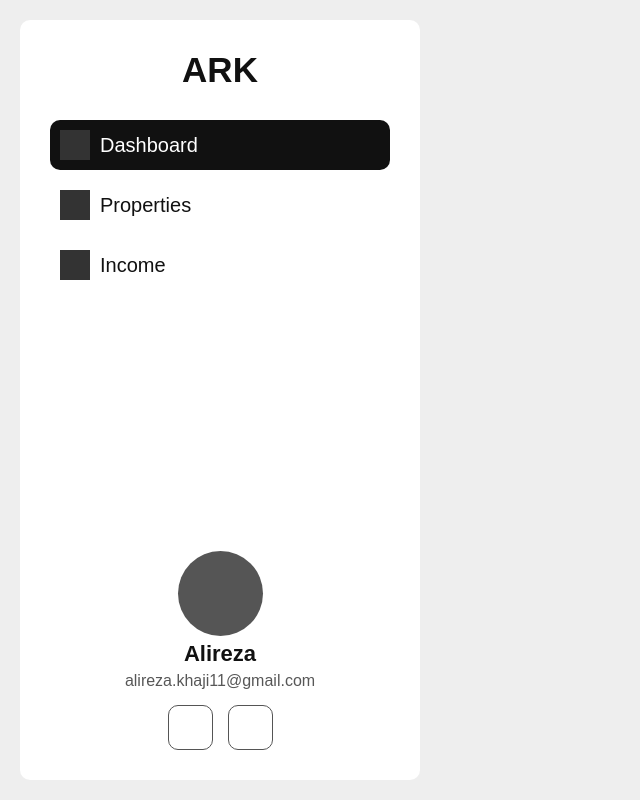
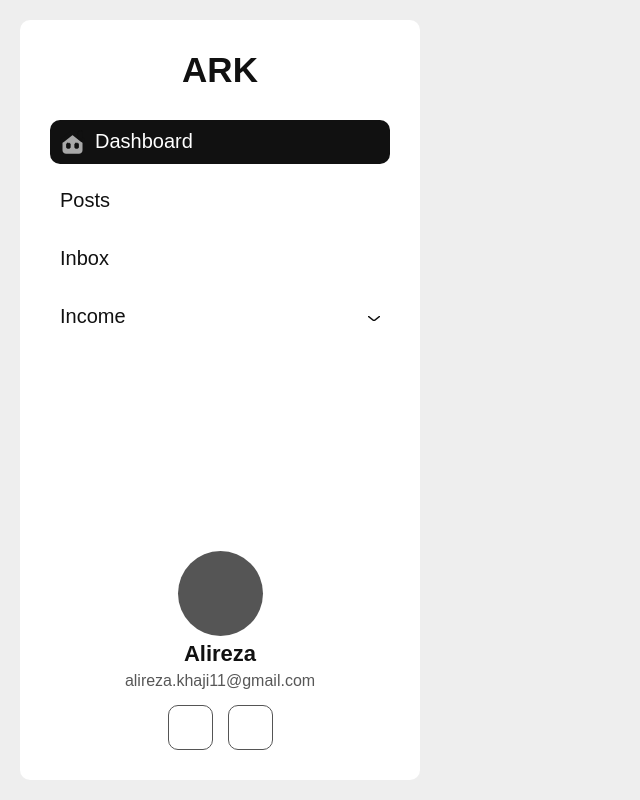
Before and after one commit to ark1111/ark-panel, a React (Vite) app: page / in a window 1280 px wide. Shown: the whole page, without its empty margins (0-640 px from the left). Built offline with nearby package versions, Linux system fonts and the light colour scheme; a web font is replaced by a local one.

Commit message:
feat : nav / Home Icon

```diff
--- /dev/null
+++ b/src/assets/ArrowDown1.tsx
@@ -0,0 +1,32 @@
+type Props = {
+  width?: string;
+  color?: string;
+  strokeWidth?: string;
+};
+
+const ArrowDown1 = ({ width, color, strokeWidth }: Props) => {
+  return (
+    <div>
+      <svg
+        id="Layer_1"
+        data-name="Layer 1"
+        xmlns="http://www.w3.org/2000/svg"
+        width={width || "20px"}
+        viewBox="0 0 24.57 10.45"
+      >
+        <polyline
+          points="24.02 .57 12.29 9.91 .56 .57"
+          style={{
+            fill: "none",
+            stroke: color || "#111",
+            strokeLinecap: "round",
+            strokeLinejoin: "round",
+            strokeWidth: strokeWidth || "3px",
+          }}
+        />
+      </svg>
+    </div>
+  );
+};
+
+export default ArrowDown1;
--- /dev/null
+++ b/src/assets/Home1.tsx
@@ -0,0 +1,78 @@
+type Props = {
+  width?: string;
+  color1?: string;
+  color2?: string;
+};
+
+const Home1 = ({ width, color1, color2 }: Props) => {
+  return (
+    <svg
+      id="Layer_1"
+      data-name="Layer 1"
+      xmlns="http://www.w3.org/2000/svg"
+      viewBox="0 0 28.9 27.68"
+      width={width || "20px"}
+    >
+      <path
+        d="m26.03,11.9v11.43c0,2.31-1.88,4.18-4.19,4.18H7.09c-2.31,0-4.19-1.87-4.19-4.18v-11.43l9.45-7.51h4.24l9.44,7.51Z"
+        style={{ fill: color1 || "#a8a8a8" }}
+      />
+      <polyline
+        points="26.2 12.04 26.03 11.9 16.59 4.39 14.47 2.7 12.35 4.39 2.9 11.9 2.73 12.04"
+        style={{
+          fill: "none",
+          stroke: color2 || "#111111",
+          strokeLinecap: "round",
+          strokeLinejoin: "round",
+          strokeWidth: "5px",
+        }}
+      />
+      <g>
+        <rect
+          x="7.61"
+          y="15.38"
+          width="4.16"
+          height="5.75"
+          rx="1.11"
+          ry="1.11"
+          style={{
+            fill: color2 || "#111111",
+            stroke: "#111111",
+            strokeLinecap: "round",
+            strokeLinejoin: "round",
+          }}
+        />
+        <rect
+          x="17.17"
+          y="15.38"
+          width="4.16"
+          height="5.75"
+          rx="1.11"
+          ry="1.11"
+          style={{
+            fill: color2 || "#111111",
+            stroke: "#111111",
+            strokeLinecap: "round",
+            strokeLinejoin: "round",
+          }}
+        />
+      </g>
+      <rect
+        x="20.77"
+        y=".74"
+        width="5.26"
+        height="9.57"
+        rx="1.11"
+        ry="1.11"
+        style={{
+          fill: color2 || "#111111",
+          stroke: "#111111",
+          strokeLinecap: "round",
+          strokeLinejoin: "round",
+        }}
+      />
+    </svg>
+  );
+};
+
+export default Home1;
--- a/src/components/nav/index.styled.ts
+++ b/src/components/nav/index.styled.ts
@@ -36,7 +36,7 @@ export const Menu = styled.div`
 
 export const MenuItem = styled.div`
   width: 100%;
-  margin-bottom: 10px;
+  margin-bottom: 15px;
 `;
 
 export const MenuItemMain = styled.div<{ $isActive: boolean }>`
@@ -55,6 +55,12 @@ export const MenuItemMainLeft = styled.div`
   display: flex;
   align-items: center;
   column-gap: 10px;
+`;
+
+export const ToggleIcon = styled.div<{ $isActive: boolean }>`
+  transform: ${(props) =>
+    props.$isActive ? "rotate(180deg)" : "rotate(0deg)"};
+  transition: all 1s;
 `;
 
 export const MenuItemMainIcon = styled.div`
--- a/src/components/nav/index.tsx
+++ b/src/components/nav/index.tsx
@@ -19,9 +19,12 @@ import {
   ProfileButtons,
   ProfileSubText,
   ProfileText,
+  ToggleIcon,
   TopPart,
 } from "./index.styled";
 import { MenuList } from "./list";
+import ArrowDown1 from "../../assets/ArrowDown1";
+
 
 type Props = {};
 
@@ -61,11 +64,20 @@ const Nav = (props: Props) => {
                 onClick={() => changeNav(item.id, index)}
               >
                 <MenuItemMainLeft>
-                  <MenuItemMainIcon></MenuItemMainIcon>
+                  {/* <MenuItemMainIcon></MenuItemMainIcon> */}
+                  {item.icon}
                   <MenuItemMainText $isActive={item.id === activeNav}>
                     {item.title}
                   </MenuItemMainText>
                 </MenuItemMainLeft>
+                {item.childs?.length > 0 && (
+                  <ToggleIcon $isActive={item.id === activeToggleId}>
+                    <ArrowDown1
+                      width="12px"
+                      color={item.id === activeNav ? "#fff" : "#111"}
+                    />
+                  </ToggleIcon>
+                )}
               </MenuItemMain>
               {item.childs?.length > 0 && (
                 <MenuItemChilds $isActive={item.id === activeToggleId}>
--- a/src/components/nav/list.ts
+++ /dev/null
@@ -1,36 +0,0 @@
-
-
-export const MenuList = [
-    {
-        id:1,
-        title:"Dashboard",
-        icon:'',
-        childs:[],
-        link:""
-    },
-    {
-        id:2,
-        title:"Properties",
-        icon:'',
-        childs:[],
-        link:""
-    },
-    {
-        id:3,
-        title:"Income",
-        icon:'',
-        childs:[
-            {
-                id:4,
-                title:"subset1",
-                link:""
-            },
-            {
-                id:5,
-                title:"subset2",
-                link:""
-            },
-        ],
-        link:""
-    },
-]
--- /dev/null
+++ b/src/components/nav/list.tsx
@@ -0,0 +1,61 @@
+import { FC } from "react";
+import Home1 from "../../assets/Home1";
+
+export const MenuList: {
+  id: number;
+  title: string;
+  icon: JSX.Element | null;
+  childs: {
+    id: number;
+    title: string;
+    link: string;
+  }[];
+  link: string;
+}[] = [
+  {
+    id: 1,
+    title: "Dashboard",
+    icon: <Home1 width="25px" />,
+    childs: [],
+    link: "",
+  },
+  {
+    id: 2,
+    title: "Posts",
+    icon: null,
+    childs: [],
+    link: "",
+  },
+  {
+    id: 3,
+    title: "Inbox",
+    icon: null,
+    childs: [],
+    link: "",
+  },
+  {
+    id: 4,
+    title: "Income",
+    icon: null,
+    childs: [
+      {
+        id: 4,
+        title: "subset1",
+        link: "",
+      },
+      {
+        id: 5,
+        title: "subset2",
+        link: "",
+      },
+    ],
+    link: "",
+  },
+  // {
+  //     id:0,
+  //     title:"Schedules",
+  //     icon:'',
+  //     childs:[],
+  //     link:""
+  // },
+];
```
Also changed, not shown: public/assets/icon/arrow-down-1.svg (added), public/assets/icon/home-1-04.svg (added).
